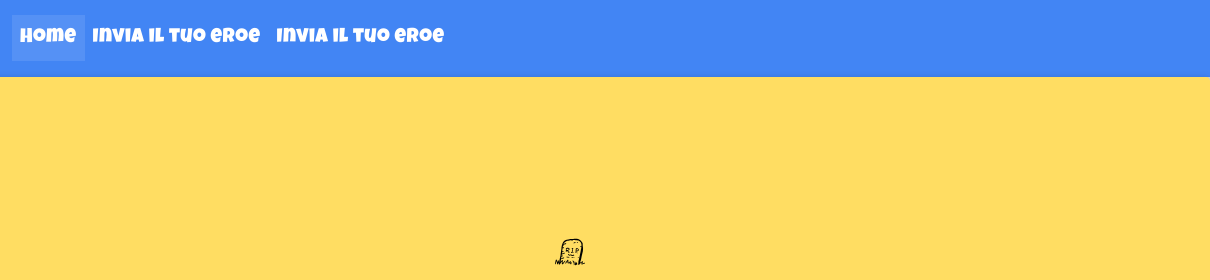
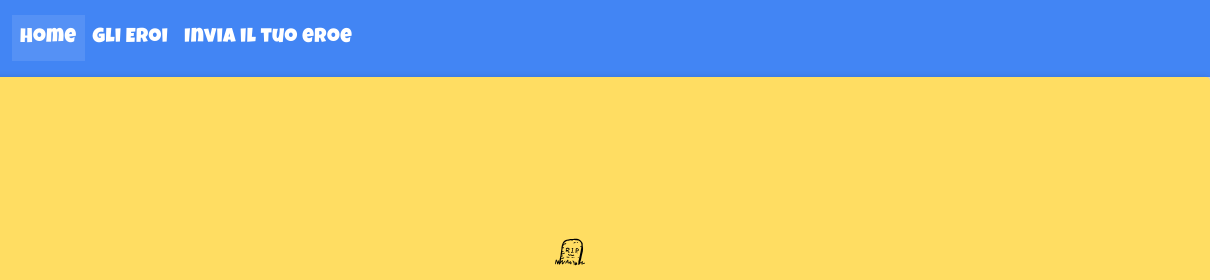
Before and after one commit to surebro00/surebro00.github.io, a plain HTML site: page index.html in a window 1280 px wide. Shown: the top 280 px of the page, 70-1280 px from the left. Drawn offline with nearby package versions, Linux system fonts and the light colour scheme.

Commit message:
added invia a

```diff
--- a/index.html
+++ b/index.html
@@ -51,10 +51,10 @@
                 </a>
             </li>
             <li class="nav-item">
-                <a class="nav-link" href="/send.html" target="_blank">Invia il tuo eroe</a>
+                <a class="nav-link link_1">Gli Eroi</a>
             </li>
             <li class="nav-item">
-                <a class="nav-link" href="/" target="_blank">Invia il tuo eroe</a>
+                <a class="nav-link" href="/send.html" target="_blank">Invia il tuo eroe</a>
             </li>
 
             <!-- Dropdown -->
```
